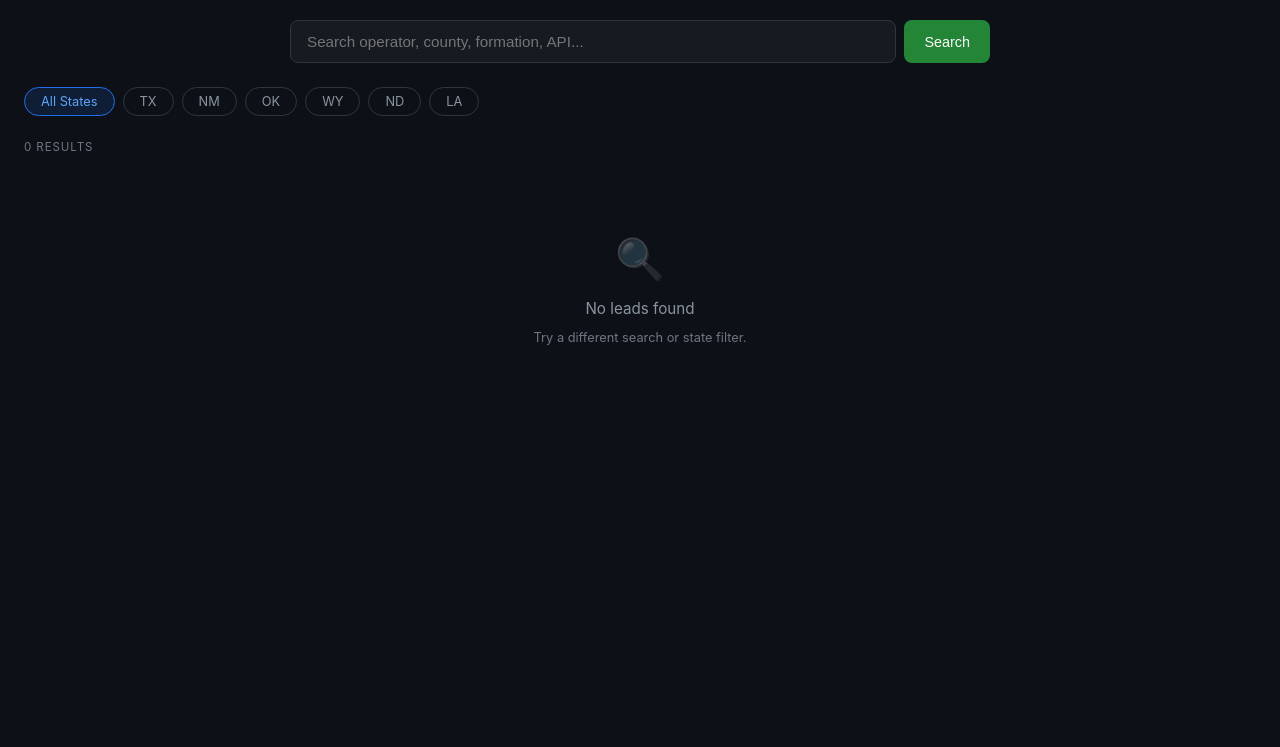
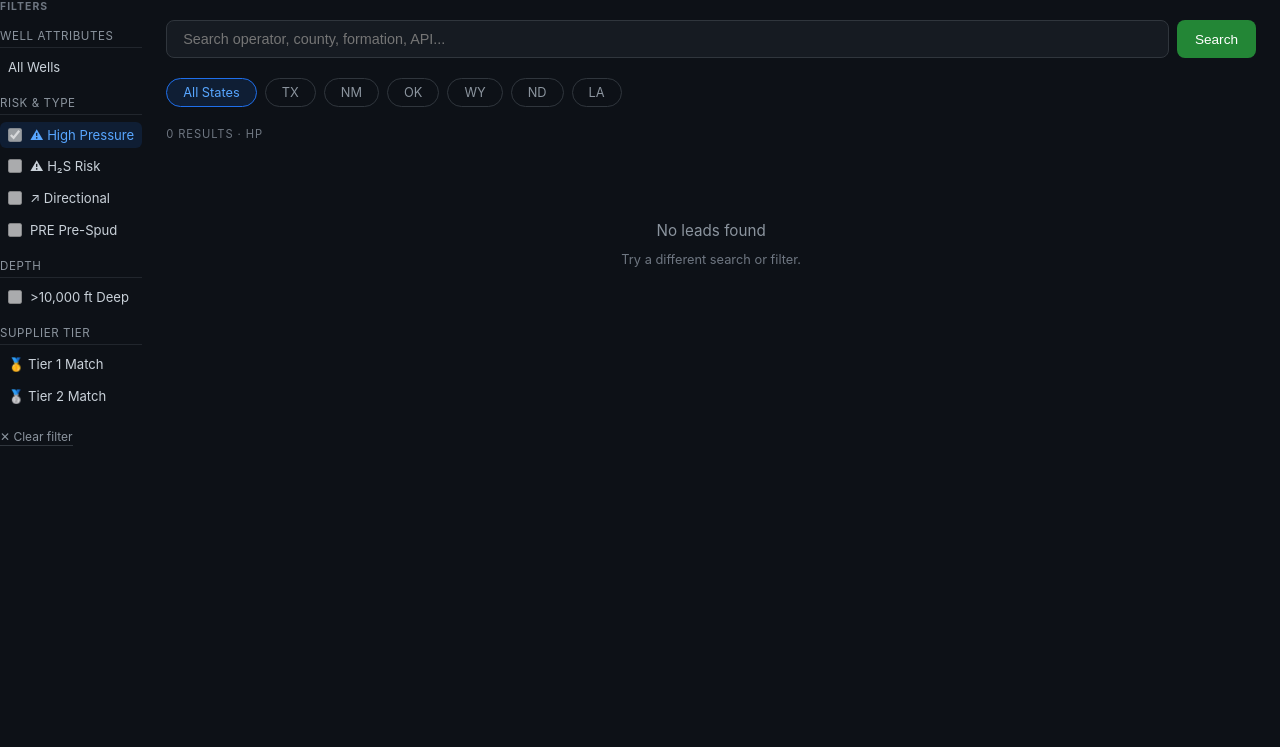
Before and after one commit to Sdsman16/digital-scout-saas, a Flask app: page /dashboard?filter=hp in a window 1280 px wide. Shown: the part 53-800 px from the top of the page. Run offline with Flask 3, Linux system fonts and the light colour scheme; the visitor is signed in with stand-in values (Sample User, id 1); data that the repository does not hold is empty; some libraries are stand-ins or nearby versions.

Commit message:
Add collapsible left sidebar filter panel — HP/H2S/DIR/PRE/Deep/Tier filters

```diff
--- a/src/admin/app.py
+++ b/src/admin/app.py
@@ -126,6 +126,7 @@ def admin():
 @login_required
 def dashboard():
     active_state = request.args.get("state", "").strip().upper()
+    active_filter = request.args.get("filter", "").strip()
     query = request.args.get("q", "").strip()
     days = min(int(request.args.get("days", 7)), 30)
     limit = min(int(request.args.get("limit", 100)), 500)
@@ -136,9 +137,9 @@ def dashboard():
 
     if active_state:
         from src.lead_store import get_recent_leads
-        leads = get_recent_leads(state=active_state, days=days, limit=limit, query=query)
+        leads = get_recent_leads(state=active_state, days=days, limit=limit, query=query, filter=active_filter)
     else:
-        leads = get_dashboard_leads(current_user.id, days=days, limit=limit, query=query)
+        leads = get_dashboard_leads(current_user.id, days=days, limit=limit, query=query, filter=active_filter)
 
     # Annotate is_new (processed within last 8 hrs) and days_ago
     import datetime
@@ -167,6 +168,7 @@ def dashboard():
         leads=leads,
         available_states=available_states,
         active_state=active_state,
+        active_filter=active_filter,
         days=days,
         query=query,
         now=now_ts,
--- a/src/admin/templates/base.html
+++ b/src/admin/templates/base.html
@@ -12,102 +12,65 @@
     header { background: #161b22; border-bottom: 1px solid #30363d; padding: 1rem 1.5rem; display: flex; align-items: center; justify-content: space-between; position: sticky; top: 0; z-index: 50; }
     header .brand { display: flex; align-items: center; gap: 0.75rem; }
     header h1 { color: #58a6ff; font-size: 1rem; font-weight: 600; }
-    header .badge-new { background: #238636; color: #fff; font-size: 0.65rem; padding: 2px 8px; border-radius: 10px; font-weight: 700; letter-spacing: 0.05em; animation: pulse 2s infinite; }
-    @keyframes pulse { 0%,100% { opacity: 1; } 50% { opacity: 0.6; } }
     .header-right { display: flex; gap: 1.25rem; align-items: center; }
     .header-right a { color: #8b949e; text-decoration: none; font-size: 0.85rem; }
     .header-right a:hover { color: #e6edf3; }
     .header-right a.active { color: #58a6ff; }
 
-    /* ── Layout ── */
-    .container { max-width: 1400px; margin: 0 auto; padding: 1.25rem 1.5rem; }
+    /* ── Two-column layout ── */
+    .layout { display: flex; min-height: calc(100vh - 57px); }
+
+    /* ── Sidebar ── */
+    .sidebar { width: 240px; flex-shrink: 0; border-right: 1px solid #21262d; padding: 1.25rem 1rem; }
+    .sidebar-section { margin-bottom: 1.5rem; }
+    .sidebar-title { font-size: 0.65rem; color: #6e7681; text-transform: uppercase; letter-spacing: 0.1em; margin-bottom: 0.75rem; font-weight: 700; }
+    .filter-group { display: flex; flex-direction: column; gap: 0.35rem; }
+    .filter-item { display: flex; align-items: center; gap: 8px; padding: 5px 8px; border-radius: 6px; cursor: pointer; transition: background 0.1s; font-size: 0.82rem; color: #c9d1d9; text-decoration: none; }
+    .filter-item:hover { background: #21262d; }
+    .filter-item.active { background: #1f6feb22; color: #58a6ff; }
+    .filter-item input[type="checkbox"] { accent-color: #238636; width: 14px; height: 14px; cursor: pointer; }
+    .filter-count { margin-left: auto; font-size: 0.7rem; color: #6e7681; }
+
+    .filter-section-title { font-size: 0.72rem; color: #8b949e; text-transform: uppercase; letter-spacing: 0.05em; margin: 1rem 0 0.4rem; padding-bottom: 0.25rem; border-bottom: 1px solid #21262d; }
+
+    /* ── Main content ── */
+    .main { flex: 1; padding: 1.25rem 1.5rem; min-width: 0; }
 
     /* ── State filter tabs ── */
-    .state-tabs { display: flex; gap: 0.5rem; margin-bottom: 1.5rem; flex-wrap: wrap; }
+    .state-tabs { display: flex; gap: 0.5rem; margin-bottom: 1.5rem; flex-wrap: wrap; align-items:center; }
     .state-tabs a { padding: 6px 14px; border-radius: 20px; font-size: 0.8rem; text-decoration: none; color: #8b949e; border: 1px solid #30363d; transition: all 0.15s; white-space: nowrap; }
     .state-tabs a:hover { border-color: #58a6ff; color: #58a6ff; }
     .state-tabs a.active { background: #1f6feb22; border-color: #1f6feb; color: #58a6ff; }
-    .state-tabs a .count { display: inline-block; background: #21262d; border-radius: 8px; padding: 1px 5px; font-size: 0.7rem; margin-left: 4px; }
 
     /* ── Lead count ── */
-    .section-label { font-size: 0.7rem; color: #6e7681; text-transform: uppercase; letter-spacing: 0.1em; margin-bottom: 1rem; padding-bottom: 0.5rem; border-bottom: 1px solid #21262d; }
+    .section-label { font-size: 0.7rem; color: #6e7681; text-transform: uppercase; letter-spacing: 0.08em; margin-bottom: 1rem; }
 
-    /* ── Lead card grid ── */
-    .lead-grid { display: grid; grid-template-columns: repeat(auto-fill, minmax(320px, 1fr)); gap: 1rem; }
-
-    /* ── Lead card ── */
-    .lead-card { background: #161b22; border: 1px solid #30363d; border-radius: 10px; overflow: hidden; position: relative; transition: border-color 0.15s; cursor: pointer; text-decoration: none; display: block; color: inherit; }
-    .lead-card:hover { border-color: #58a6ff; }
-    .lead-card.is-new { border-left: 3px solid #238636; }
-    .lead-card.has-h2s { border-left: 3px solid #f85149; }
-    .lead-card.has-hp { border-left: 3px solid #f0b429; }
-
-    .card-top { padding: 1rem 1rem 0.75rem; }
-    .card-top .operator { font-size: 1rem; font-weight: 600; color: #e6edf3; margin-bottom: 2px; white-space: nowrap; overflow: hidden; text-overflow: ellipsis; }
-    .card-top .well-name { font-size: 0.8rem; color: #8b949e; margin-bottom: 8px; white-space: nowrap; overflow: hidden; text-overflow: ellipsis; }
-
-    .card-meta { display: flex; gap: 6px; flex-wrap: wrap; margin-bottom: 8px; }
-    .state-badge { background: #21262d; border: 1px solid #30363d; color: #8b949e; border-radius: 4px; padding: 2px 8px; font-size: 0.7rem; font-weight: 600; }
-    .county-badge { color: #c9d1d9; font-size: 0.8rem; }
+    /* ── Lead row ── */
+    .lead-row { background: #161b22; border: 1px solid #30363d; border-radius: 10px; padding: 1rem 1.25rem; text-decoration: none; display: grid; grid-template-columns: 1fr auto; gap: 1rem; align-items:center; transition:border-color 0.15s; margin-bottom: 0.75rem; }
+    .lead-row:hover { border-color: #58a6ff; }
+    .lead-row.has-h2s { border-left: 3px solid #f85149; }
+    .lead-row.has-hp { border-left: 3px solid #f0b429; }
 
     /* ── Risk flags ── */
-    .risk-flags { display: flex; gap: 4px; flex-wrap: wrap; margin-bottom: 8px; }
-    .flag { display: inline-block; border-radius: 4px; padding: 3px 8px; font-size: 0.7rem; font-weight: 700; letter-spacing: 0.05em; }
+    .flag { display: inline-block; border-radius: 4px; padding: 2px 6px; font-size: 0.68rem; font-weight: 700; }
     .flag-hp { background: #f0b42922; border: 1px solid #f0b429; color: #f0b429; }
     .flag-h2s { background: #f8514922; border: 1px solid #f85149; color: #f85149; }
     .flag-dir { background: #1f6feb22; border: 1px solid #1f6feb; color: #58a6ff; }
     .flag-pre { background: #23863622; border: 1px solid #238636; color: #3fb950; }
     .flag-new { background: #23863622; border: 1px solid #238636; color: #3fb950; }
 
-    /* ── Card details row ── */
-    .card-details { padding: 0 1rem 0.75rem; display: grid; grid-template-columns: 1fr 1fr; gap: 4px; }
-    .detail-item { display: flex; flex-direction: column; gap: 1px; }
-    .detail-label { font-size: 0.65rem; color: #6e7681; text-transform: uppercase; letter-spacing: 0.05em; }
-    .detail-value { font-size: 0.8rem; color: #c9d1d9; font-family: monospace; }
-    .detail-value.depth { color: #79c0ff; }
-
-    /* ── Card footer ── */
-    .card-footer { padding: 0.75rem 1rem; border-top: 1px solid #21262d; }
-    .supplier-row { display: flex; align-items: center; gap: 6px; margin-bottom: 6px; }
-    .supplier-tier { font-size: 0.7rem; }
-    .supplier-name { font-size: 0.8rem; color: #c9d1d9; font-weight: 500; flex: 1; white-space: nowrap; overflow: hidden; text-overflow: ellipsis; }
-    .supplier-score { font-size: 0.7rem; color: #6e7681; }
-
-    .brief-toggle { color: #58a6ff; cursor: pointer; font-size: 0.78rem; user-select: none; }
-    .brief-toggle:hover { text-decoration: underline; }
-    .brief-content { display: none; margin-top: 6px; background: #0d1117; border: 1px solid #30363d; border-radius: 6px; padding: 0.75rem; font-size: 0.78rem; color: #c9d1d9; white-space: pre-wrap; line-height: 1.5; }
-    .brief-content.open { display: block; }
-
-    /* ── Days-ago ── */
-    .days-ago { font-size: 0.7rem; color: #6e7681; margin-top: 4px; }
-
     /* ── Empty state ── */
     .empty { text-align: center; padding: 4rem 2rem; color: #8b949e; }
-    .empty-icon { font-size: 3rem; margin-bottom: 1rem; opacity: 0.3; }
-    .empty p { font-size: 0.9rem; margin-bottom: 0.5rem; }
-    .empty small { font-size: 0.75rem; color: #6e7681; }
+    .empty p { font-size: 0.95rem; margin-bottom: 0.5rem; }
+    .empty small { font-size: 0.8rem; color: #6e7681; }
 
     /* ── Mobile ── */
-    @media (max-width: 640px) {
-      .lead-grid { grid-template-columns: 1fr; }
-      header { padding: 0.875rem 1rem; }
-      .container { padding: 1rem; }
-      .state-tabs { overflow-x: auto; flex-wrap: nowrap; -webkit-overflow-scrolling: touch; padding-bottom: 0.5rem; }
-      .header-right { gap: 0.75rem; }
+    @media (max-width: 768px) {
+      .layout { flex-direction: column; }
+      .sidebar { width: 100%; border-right: none; border-bottom: 1px solid #21262d; padding: 1rem; }
+      .filter-group { flex-direction: row; flex-wrap: wrap; }
+      .main { padding: 1rem; }
     }
-
-    /* ── Correlated page ── */
-    .corr-grid { display: grid; grid-template-columns: repeat(auto-fill, minmax(360px, 1fr)); gap: 1rem; }
-    .corr-card { background: #161b22; border: 1px solid #30363d; border-radius: 10px; padding: 1.25rem; }
-    .corr-card .operator { font-size: 1.1rem; font-weight: 600; color: #e6edf3; margin-bottom: 0.5rem; }
-    .corr-meta { display: flex; gap: 0.75rem; flex-wrap: wrap; margin-bottom: 1rem; font-size: 0.8rem; color: #8b949e; }
-    .corr-state { background: #21262d; border: 1px solid #30363d; border-radius: 4px; padding: 2px 8px; font-size: 0.75rem; font-weight: 600; color: #c9d1d9; }
-    .corr-leads { border-top: 1px solid #21262d; padding-top: 0.75rem; }
-    .corr-lead { display: flex; gap: 0.5rem; align-items: flex-start; padding: 0.5rem 0; border-bottom: 1px solid #21262d; font-size: 0.82rem; }
-    .corr-lead:last-child { border-bottom: none; }
-    .corr-lead .api { color: #79c0ff; font-family: monospace; font-size: 0.75rem; white-space: nowrap; }
-    .corr-lead .info { flex: 1; color: #c9d1d9; }
-    .corr-lead .flags { display: flex; gap: 3px; flex-wrap: wrap; }
   </style>
 </head>
 <body>
@@ -124,23 +87,26 @@
   </div>
 </header>
 
-<div class="container">
-  {% block content %}{% endblock %}
+<div class="layout">
+  {% block sidebar %}{% endblock %}
+  <div class="main">
+    {% block content %}{% endblock %}
+  </div>
 </div>
 
 <script>
-function toggleBrief(el) {
-  const content = el.nextElementSibling;
-  const isOpen = content.classList.contains('open');
-  content.classList.toggle('open');
-  el.textContent = isOpen ? 'Show Brief ▼' : 'Hide Brief ▲';
-}
-
-// Auto-open first brief if only one card
-document.querySelectorAll('.brief-toggle').forEach((el, i) => {
-  if (i === 0 && document.querySelectorAll('.lead-card').length === 1) {
-    el.click();
-  }
+// Collapsible sidebar sections
+document.querySelectorAll('.filter-section-title').forEach(function(title) {
+  title.style.cursor = 'pointer';
+  title.nextElementSibling.style.transition = 'max-height 0.2s ease-out';
+  title.onclick = function() {
+    var content = title.nextElementSibling;
+    if (content.style.display === 'none') {
+      content.style.display = 'flex';
+    } else {
+      content.style.display = 'none';
+    }
+  };
 });
 </script>
 </body>
--- a/src/admin/templates/dashboard.html
+++ b/src/admin/templates/dashboard.html
@@ -1,52 +1,113 @@
 {% extends "base.html" %}
+
+{% block sidebar %}
+<div class="sidebar-section">
+  <div class="sidebar-title">Filters</div>
+
+  {# ── Well Attributes ── #}
+  <div class="filter-section-title">Well Attributes</div>
+  <div class="filter-group">
+    <a href="/dashboard{% if active_state %}?state={{ active_state }}{% endif %}{% if query %}&q={{ query }}{% endif %}" class="filter-item {% if not active_filter %}active{% endif %}">
+      All Wells
+    </a>
+  </div>
+
+  {# ── Risk Flags ── #}
+  <div class="filter-section-title" style="margin-top:1rem;">Risk &amp; Type</div>
+  <div class="filter-group">
+    <a href="/dashboard?filter=hp{% if active_state %}&state={{ active_state }}{% endif %}{% if query %}&q={{ query }}{% endif %}" class="filter-item {% if active_filter == 'hp' %}active{% endif %}">
+      <input type="checkbox" disabled {% if active_filter == 'hp' %}checked{% endif %}>
+      ⚠ High Pressure
+    </a>
+    <a href="/dashboard?filter=h2s{% if active_state %}&state={{ active_state }}{% endif %}{% if query %}&q={{ query }}{% endif %}" class="filter-item {% if active_filter == 'h2s' %}active{% endif %}">
+      <input type="checkbox" disabled {% if active_filter == 'h2s' %}checked{% endif %}>
+      ⚠ H₂S Risk
+    </a>
+    <a href="/dashboard?filter=dir{% if active_state %}&state={{ active_state }}{% endif %}{% if query %}&q={{ query }}{% endif %}" class="filter-item {% if active_filter == 'dir' %}active{% endif %}">
+      <input type="checkbox" disabled {% if active_filter == 'dir' %}checked{% endif %}>
+      ↗ Directional
+    </a>
+    <a href="/dashboard?filter=pre{% if active_state %}&state={{ active_state }}{% endif %}{% if query %}&q={{ query }}{% endif %}" class="filter-item {% if active_filter == 'pre' %}active{% endif %}">
+      <input type="checkbox" disabled {% if active_filter == 'pre' %}checked{% endif %}>
+      PRE Pre-Spud
+    </a>
+  </div>
+
+  {# ── Depth ── #}
+  <div class="filter-section-title" style="margin-top:1rem;">Depth</div>
+  <div class="filter-group">
+    <a href="/dashboard?filter=deep{% if active_state %}&state={{ active_state }}{% endif %}{% if query %}&q={{ query }}{% endif %}" class="filter-item {% if active_filter == 'deep' %}active{% endif %}">
+      <input type="checkbox" disabled {% if active_filter == 'deep' %}checked{% endif %}>
+      >10,000 ft Deep
+    </a>
+  </div>
+
+  {# ── Supplier Tier ── #}
+  <div class="filter-section-title" style="margin-top:1rem;">Supplier Tier</div>
+  <div class="filter-group">
+    <a href="/dashboard?filter=tier1{% if active_state %}&state={{ active_state }}{% endif %}{% if query %}&q={{ query }}{% endif %}" class="filter-item {% if active_filter == 'tier1' %}active{% endif %}">
+      🥇 Tier 1 Match
+    </a>
+    <a href="/dashboard?filter=tier2{% if active_state %}&state={{ active_state }}{% endif %}{% if query %}&q={{ query }}{% endif %}" class="filter-item {% if active_filter == 'tier2' %}active{% endif %}">
+      🥈 Tier 2 Match
+    </a>
+  </div>
+
+  {# ── Clear filters ── #}
+  {% if active_filter %}
+  <div style="margin-top:1rem;">
+    <a href="/dashboard{% if active_state %}?state={{ active_state }}{% endif %}{% if query %}&q={{ query }}{% endif %}" style="font-size:0.75rem; color:#8b949e; text-decoration:none; border-bottom:1px solid #30363d; padding-bottom:1px;">✕ Clear filter</a>
+  </div>
+  {% endif %}
+</div>
+{% endblock %}
 
 {% block content %}
 
 {# ── Search bar ── #}
-<div style="max-width:700px; margin:0 auto 1.5rem; position:relative;">
+<div style="margin:0 auto 1.25rem; position:relative;">
   <form method="GET" action="/dashboard" style="display:flex; gap:0.5rem;">
     <input type="hidden" name="state" value="{{ active_state }}">
+    <input type="hidden" name="filter" value="{{ active_filter }}">
     <input type="text"
            name="q"
            value="{{ query or '' }}"
            placeholder="Search operator, county, formation, API..."
-           style="flex:1; background:#161b22; border:1px solid #30363d; border-radius:8px; color:#e6edf3; padding:12px 16px; font-size:0.95rem; outline:none;">
-    <button type="submit" style="background:#238636; color:#fff; border:none; border-radius:8px; padding:10px 20px; cursor:pointer; font-size:0.9rem; white-space:nowrap;">Search</button>
+           style="flex:1; background:#161b22; border:1px solid #30363d; border-radius:8px; color:#e6edf3; padding:10px 16px; font-size:0.9rem; outline:none;">
+    <button type="submit" style="background:#238636; color:#fff; border:none; border-radius:8px; padding:10px 18px; cursor:pointer; font-size:0.85rem; white-space:nowrap;">Search</button>
     {% if query %}
-    <a href="/dashboard{% if active_state %}?state={{ active_state }}{% endif %}" style="background:#21262d; color:#8b949e; border:1px solid #30363d; border-radius:8px; padding:10px 14px; font-size:0.85rem; text-decoration:none; display:flex; align-items:center;">✕</a>
+    <a href="/dashboard{% if active_state %}?state={{ active_state }}{% endif %}{% if active_filter %}&filter={{ active_filter }}{% endif %}" style="background:#21262d; color:#8b949e; border:1px solid #30363d; border-radius:8px; padding:10px 12px; font-size:0.85rem; text-decoration:none; display:flex; align-items:center;">✕</a>
     {% endif %}
   </form>
 </div>
 
 {# ── State filter tabs ── #}
-<div style="display:flex; gap:0.5rem; margin-bottom:1.5rem; flex-wrap:wrap; align-items:center;">
-  <a href="/dashboard" style="padding:6px 16px; border-radius:20px; font-size:0.8rem; text-decoration:none; color:#8b949e; border:1px solid #30363d; {% if not active_state %}background:#1f6feb22; border-color:#1f6feb; color:#58a6ff;{% endif %}">All States</a>
+<div style="display:flex; gap:0.5rem; margin-bottom:1.25rem; flex-wrap:wrap; align-items:center;">
+  <a href="/dashboard{% if active_filter %}?filter={{ active_filter }}{% endif %}{% if query %}&q={{ query }}{% endif %}" style="padding:6px 16px; border-radius:20px; font-size:0.8rem; text-decoration:none; color:#8b949e; border:1px solid #30363d; {% if not active_state %}background:#1f6feb22; border-color:#1f6feb; color:#58a6ff;{% endif %}">All States</a>
   {% for state in available_states %}
-  <a href="/dashboard?state={{ state }}{% if query %}&q={{ query }}{% endif %}" style="padding:6px 16px; border-radius:20px; font-size:0.8rem; text-decoration:none; color:#8b949e; border:1px solid #30363d; {% if active_state == state %}background:#1f6feb22; border-color:#1f6feb; color:#58a6ff;{% endif %}">{{ state }}</a>
+  <a href="/dashboard?state={{ state }}{% if active_filter %}&filter={{ active_filter }}{% endif %}{% if query %}&q={{ query }}{% endif %}" style="padding:6px 16px; border-radius:20px; font-size:0.8rem; text-decoration:none; color:#8b949e; border:1px solid #30363d; {% if active_state == state %}background:#1f6feb22; border-color:#1f6feb; color:#58a6ff;{% endif %}">{{ state }}</a>
   {% endfor %}
 </div>
 
 {# ── Results count ── #}
-<p style="font-size:0.72rem; color:#6e7681; text-transform:uppercase; letter-spacing:0.08em; margin-bottom:1rem;">
+<p class="section-label">
   {{ leads|length }} result{% if leads|length != 1 %}s{% endif %}
   {% if active_state %}in {{ active_state }}{% endif %}
+  {% if active_filter %}· {{ active_filter }}{% endif %}
   {% if query %}for "{{ query }}"{% endif %}
 </p>
 
 {# ── Lead list ── #}
 {% if leads %}
-<div style="display:flex; flex-direction:column; gap:0.75rem;">
+<div>
   {% for lead in leads %}
-  <a href="/lead/{{ lead.api_number }}/{{ lead.state }}" style="background:#161b22; border:1px solid #30363d; border-radius:10px; padding:1rem 1.25rem; text-decoration:none; display:grid; grid-template-columns:1fr auto; gap:1rem; align-items:center; transition:border-color 0.15s;"
-     onmouseover="this.style.borderColor='#58a6ff'" onmouseout="this.style.borderColor='#30363d'">
+  <a href="/lead/{{ lead.api_number }}/{{ lead.state }}" class="lead-row {% if lead.has_h2s_risk %}has-h2s{% elif lead.is_high_pressure %}has-hp{% endif %}">
     <div>
-      {# ── Operator + well name ── #}
       <div style="display:flex; align-items:baseline; gap:0.5rem; margin-bottom:4px; flex-wrap:wrap;">
         <span style="font-size:1rem; font-weight:600; color:#e6edf3;">{{ lead.operator_name or '—' }}</span>
         <span style="font-size:0.8rem; color:#6e7681;">{{ lead.well_name or lead.api_number }}</span>
       </div>
-      {# ── Meta row ── #}
-      <div style="display:flex; gap:8px; flex-wrap:wrap; align-items:center; font-size:0.8rem; color:#8b949e;">
+      <div style="display:flex; gap:8px; flex-wrap:wrap; align-items:center; font-size:0.8rem; color:#8b949e; margin-bottom:6px;">
         <span style="background:#21262d; border:1px solid #30363d; border-radius:4px; padding:2px 8px; font-size:0.7rem; font-weight:600;">{{ lead.state }}</span>
         <span>{{ lead.county or '—' }} County</span>
         <span>·</span>
@@ -56,40 +117,32 @@
         <span>·</span>
         <span>{{ lead.spud_date or '—' }}</span>
       </div>
-      {# ── Risk flags ── #}
-      {% if lead.is_high_pressure or lead.has_h2s_risk or lead.is_directional or lead.is_pre_spud %}
-      <div style="display:flex; gap:4px; margin-top:6px; flex-wrap:wrap;">
-        {% if lead.is_high_pressure %}<span style="background:#f0b42922; border:1px solid #f0b429; color:#f0b429; border-radius:4px; padding:2px 6px; font-size:0.68rem; font-weight:700;">⚠ HP</span>{% endif %}
-        {% if lead.has_h2s_risk %}<span style="background:#f8514922; border:1px solid #f85149; color:#f85149; border-radius:4px; padding:2px 6px; font-size:0.68rem; font-weight:700;">⚠ H2S</span>{% endif %}
-        {% if lead.is_directional %}<span style="background:#1f6feb22; border:1px solid #1f6feb; color:#58a6ff; border-radius:4px; padding:2px 6px; font-size:0.68rem; font-weight:700;">↗ DIR</span>{% endif %}
-        {% if lead.is_pre_spud %}<span style="background:#23863622; border:1px solid #238636; color:#3fb950; border-radius:4px; padding:2px 6px; font-size:0.68rem; font-weight:700;">PRE</span>{% endif %}
+      <div style="display:flex; gap:4px; flex-wrap:wrap;">
+        {% if lead.is_high_pressure %}<span class="flag flag-hp">⚠ HP</span>{% endif %}
+        {% if lead.has_h2s_risk %}<span class="flag flag-h2s">⚠ H₂S</span>{% endif %}
+        {% if lead.is_directional %}<span class="flag flag-dir">↗ DIR</span>{% endif %}
+        {% if lead.is_pre_spud %}<span class="flag flag-pre">PRE</span>{% endif %}
+        {% if lead.correlation_id %}<span style="font-size:0.72rem; color:#58a6ff;">🔗 Multi-state</span>{% endif %}
       </div>
-      {% endif %}
-      {# ── Correlated indicator ── #}
-      {% if lead.correlation_id %}
-      <div style="margin-top:6px; font-size:0.72rem; color:#58a6ff;">🔗 Also active in other states</div>
-      {% endif %}
     </div>
     <div style="display:flex; flex-direction:column; align-items:flex-end; gap:6px; min-width:120px;">
-      {# ── Top supplier ── #}
       {% if lead.matched_prospects %}
         {% for p in lead.matched_prospects[:1] %}
         <div style="text-align:right;">
-          <div style="font-size:0.78rem; color:#8b949e;">Top match</div>
+          <div style="font-size:0.72rem; color:#6e7681;">Top match</div>
           <div style="font-size:0.85rem; color:#e6edf3; font-weight:500;">{{ p.name }}</div>
         </div>
         {% endfor %}
       {% endif %}
-      <div style="font-size:0.72rem; color:#6e7681; text-align:right;">{{ lead.api_number }}</div>
+      <div style="font-size:0.72rem; color:#6e7681;">{{ lead.api_number }}</div>
     </div>
   </a>
   {% endfor %}
 </div>
 {% else %}
-<div style="text-align:center; padding:4rem 2rem; color:#8b949e;">
-  <div style="font-size:2.5rem; margin-bottom:1rem; opacity:0.3;">🔍</div>
+<div class="empty">
   <p style="font-size:0.95rem; margin-bottom:0.5rem;">No leads found</p>
-  <small style="font-size:0.8rem; color:#6e7681;">Try a different search or state filter.</small>
+  <small style="font-size:0.8rem; color:#6e7681;">Try a different search or filter.</small>
 </div>
 {% endif %}
 {% endblock %}
```
Also changed, not shown: src/lead_store.py (+40 -5 lines).
